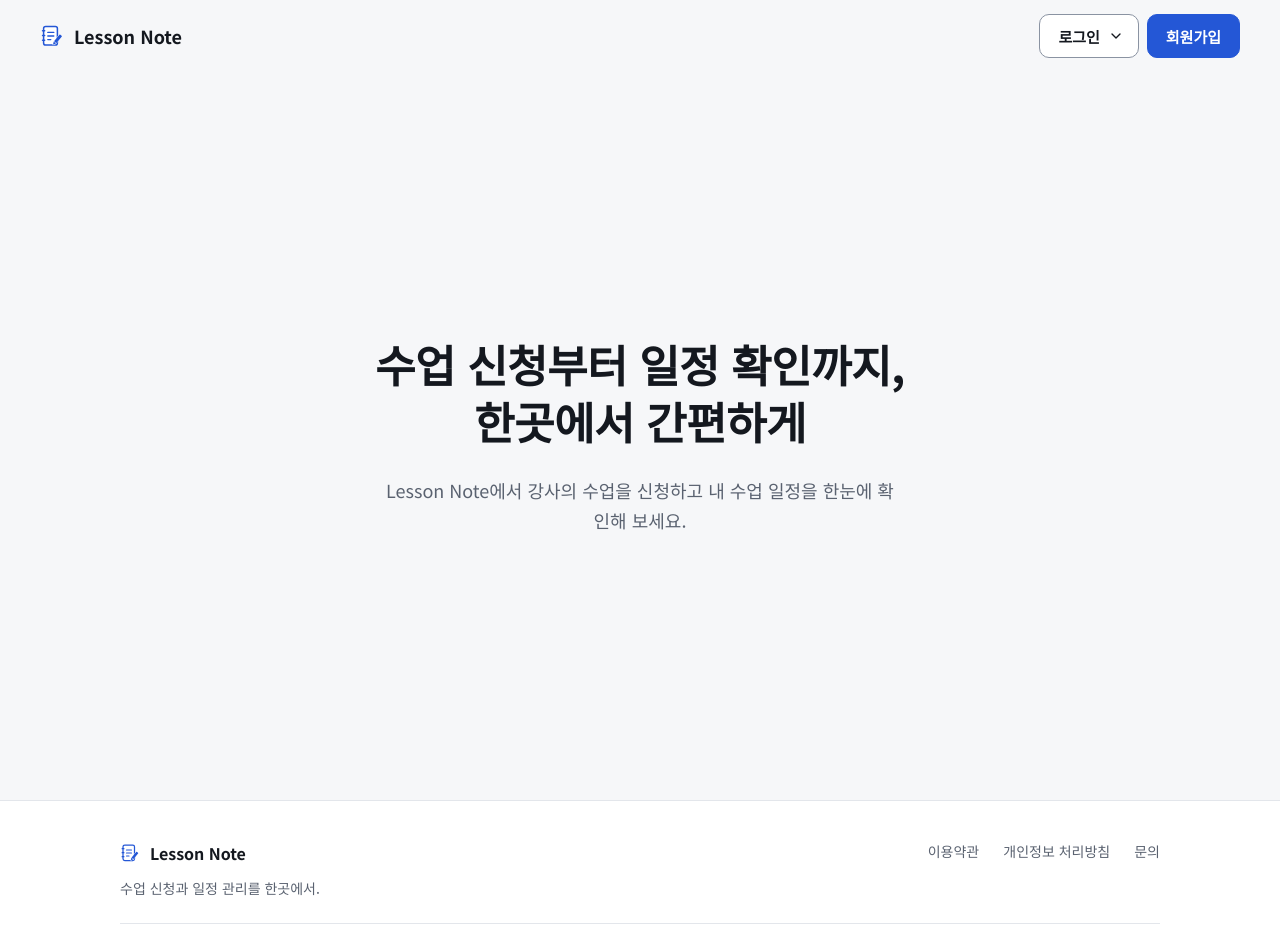
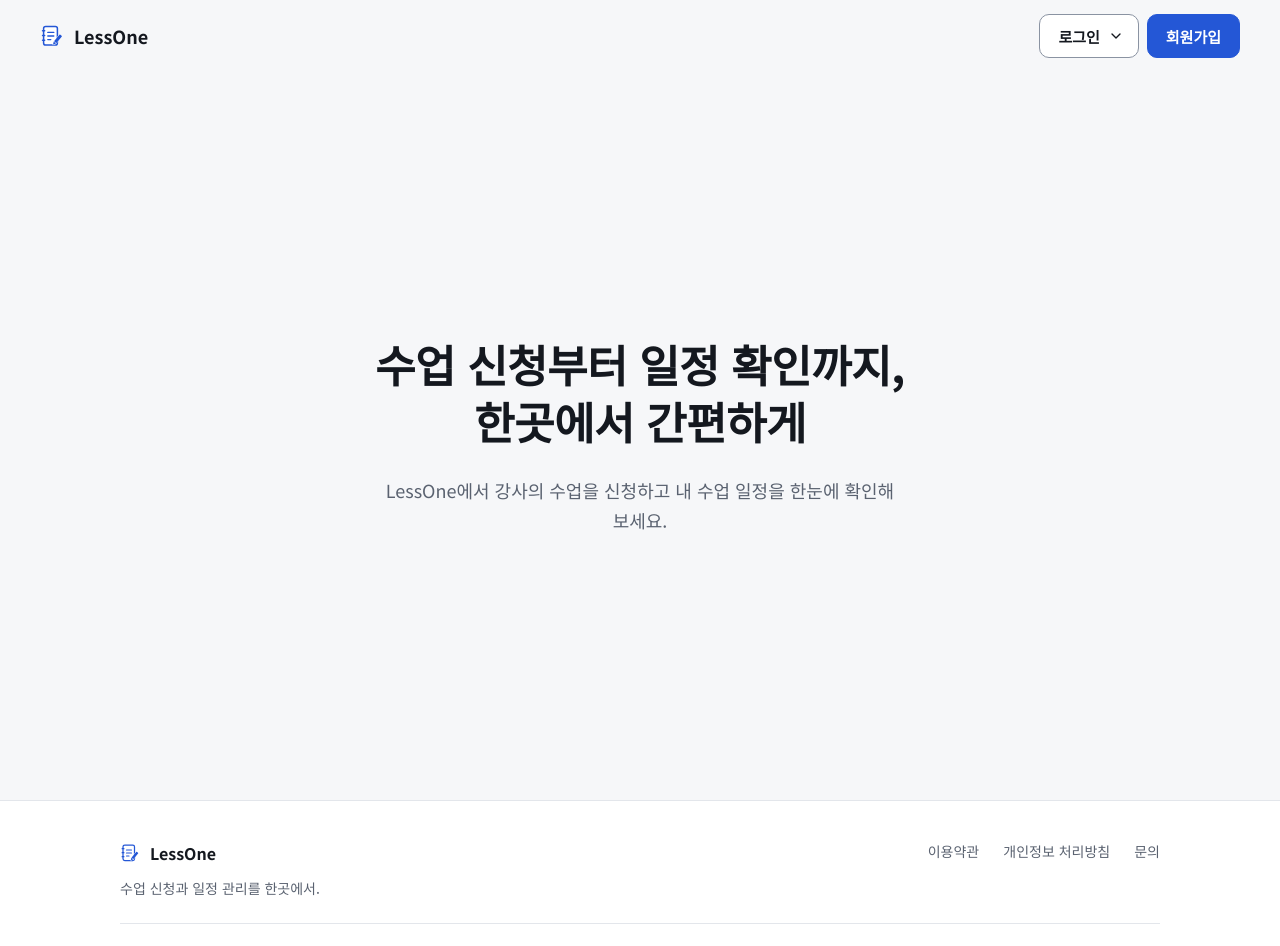
Before and after one commit to Jayu5339/lessone, a React (Vite) app in the folder client-student/: page / in a window 1280 px wide. Shown: the top 946 px of the page. Built offline with nearby package versions, Linux system fonts and the light colour scheme.

Commit message:
feat(client-student): rename service branding from Lesson Note to LessOne
- Replace Lesson Note with LessOne in header, footer, auth layout and copy text
- Update page title in index.html
- Point the dev proxy target to api.lessone.kr

```diff
--- a/client-student/index.html
+++ b/client-student/index.html
@@ -5,7 +5,7 @@
     <link href="https://fonts.googleapis.com/css2?family=Noto+Sans+KR:wght@400;500;700&display=swap" rel="stylesheet">
     <meta name="viewport" content="width=device-width, initial-scale=1.0" />
     <link rel="icon" type="image/svg+xml" href="/favicon.svg" />
-    <title>Lesson Note</title>
+    <title>LessOne</title>
   </head>
   <body>
     <div id="root"></div>
--- a/client-student/src/components/AuthLayout.tsx
+++ b/client-student/src/components/AuthLayout.tsx
@@ -8,7 +8,7 @@ export default function AuthLayout({children}: { children: ReactNode }) {
       <header className="auth-header">
         <Link to="/" className="brand-link">
           <img className="brand-mark" src="/logo.svg" alt=""/>
-          <strong>Lesson Note</strong>
+          <strong>LessOne</strong>
         </Link>
       </header>
       <main className="auth-main">{children}</main>
--- a/client-student/src/pages/HomePage.tsx
+++ b/client-student/src/pages/HomePage.tsx
@@ -31,7 +31,7 @@ export default function HomePage() {
       <header className="home-header">
         <Link to="/" className="home-brand">
           <img className="home-brand-mark" src="/logo.svg" alt=""/>
-          <strong>Lesson Note</strong>
+          <strong>LessOne</strong>
         </Link>
 
         <nav className="home-nav" aria-label="계정">
@@ -74,7 +74,7 @@ export default function HomePage() {
           <br/>
           한곳에서 간편하게
         </h1>
-        <p>Lesson Note에서 강사의 수업을 신청하고 내 수업 일정을 한눈에 확인해 보세요.</p>
+        <p>LessOne에서 강사의 수업을 신청하고 내 수업 일정을 한눈에 확인해 보세요.</p>
       </main>
 
       <footer className="home-footer">
@@ -82,7 +82,7 @@ export default function HomePage() {
           <div className="home-footer-info">
             <div className="home-brand small">
               <img className="home-brand-mark" src="/logo.svg" alt=""/>
-              <strong>Lesson Note</strong>
+              <strong>LessOne</strong>
             </div>
             <p>수업 신청과 일정 관리를 한곳에서.</p>
           </div>
@@ -92,7 +92,7 @@ export default function HomePage() {
             <a href="#">문의</a>
           </nav>
         </div>
-        <p className="home-copy">© 2026 Lesson Note. All rights reserved.</p>
+        <p className="home-copy">© 2026 LessOne. All rights reserved.</p>
       </footer>
     </div>
   )
--- a/client-student/vite.config.ts
+++ b/client-student/vite.config.ts
@@ -6,7 +6,7 @@ export default defineConfig({
   server: {
     proxy: {
       '/api': {
-        target: 'https://api.lessonnote.net',
+        target: 'https://api.lessone.kr',
         changeOrigin: true,
       }
     }
```
